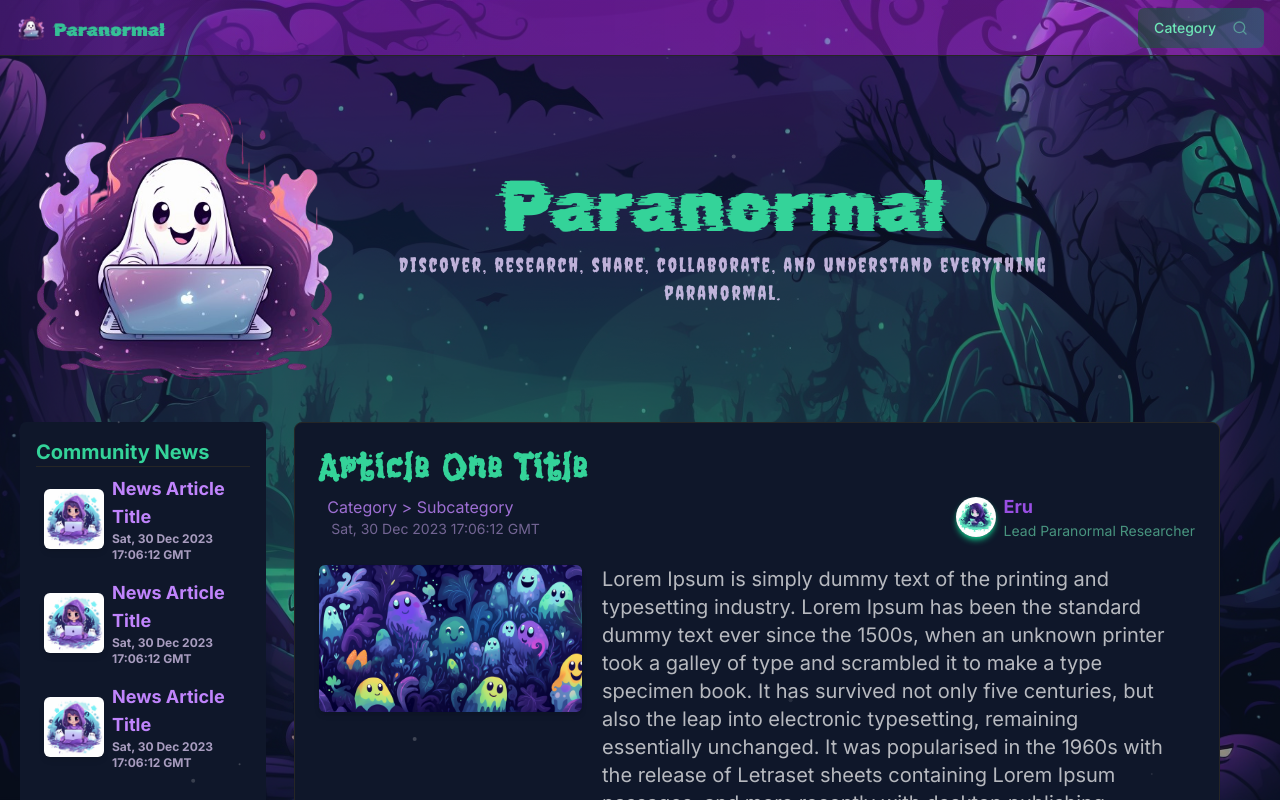
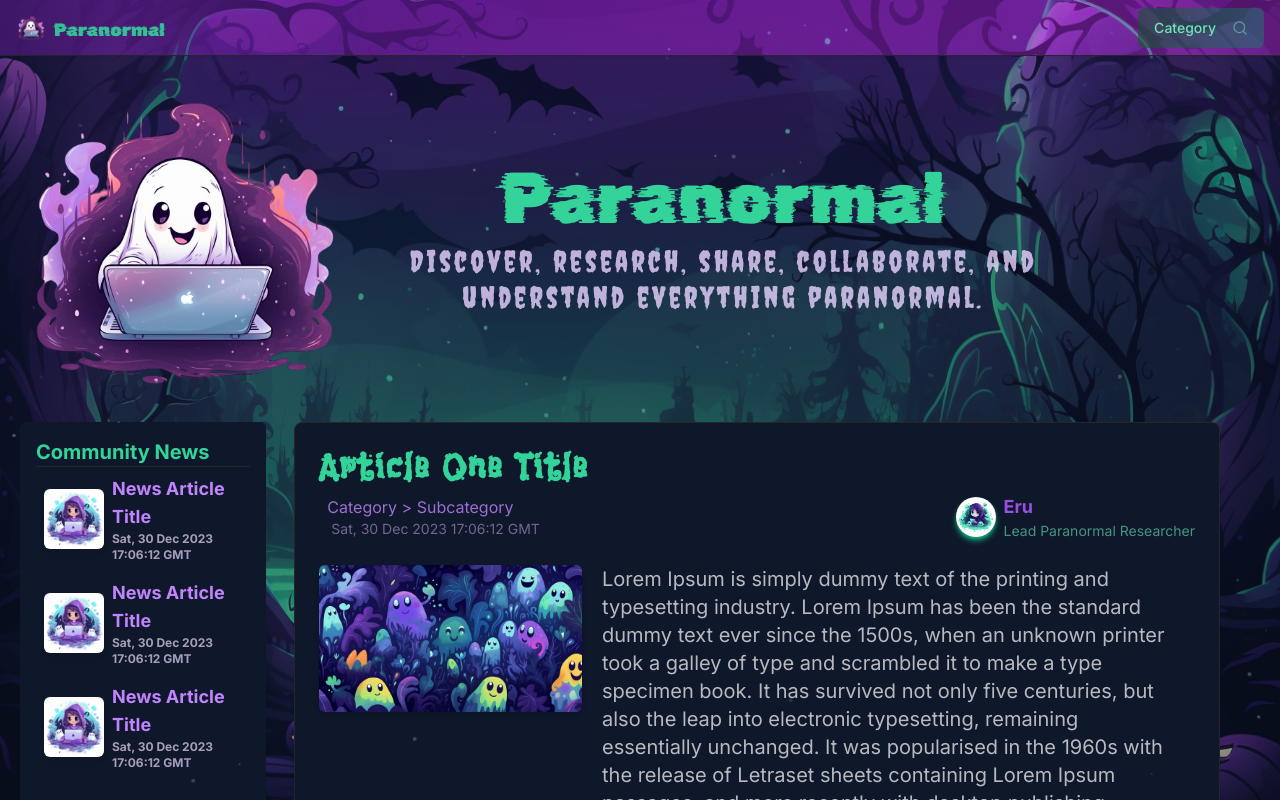
Before and after one commit to Triv2/spookyblog, a Next.js app: page / in a window 1280 px wide. Shown: the top 800 px of the page. Built offline with nearby package versions, Linux system fonts and the light colour scheme.

Commit message:
fixed header

```diff
--- a/app/(landing)/page.tsx
+++ b/app/(landing)/page.tsx
@@ -52,7 +52,7 @@ const LandingPage = () => {
             <h1 className={cn("text-4xl sm:text-7xl text-center text-emerald-400   ",headingFont.className,)}>Paranormal</h1>
 
             <div className={cn(
-        "text-xl text-purple-200/80 mt-2 max-w-xs  tracking-widest md:max-w-2xl text-center mx-auto",
+        "text-3xl text-purple-200/80 mt-2 max-w-xs  tracking-widest md:max-w-2xl text-center mx-auto",
         subHeadingFont.className
         )}>
         Discover, research, share, collaborate, and understand everything paranormal.
```
